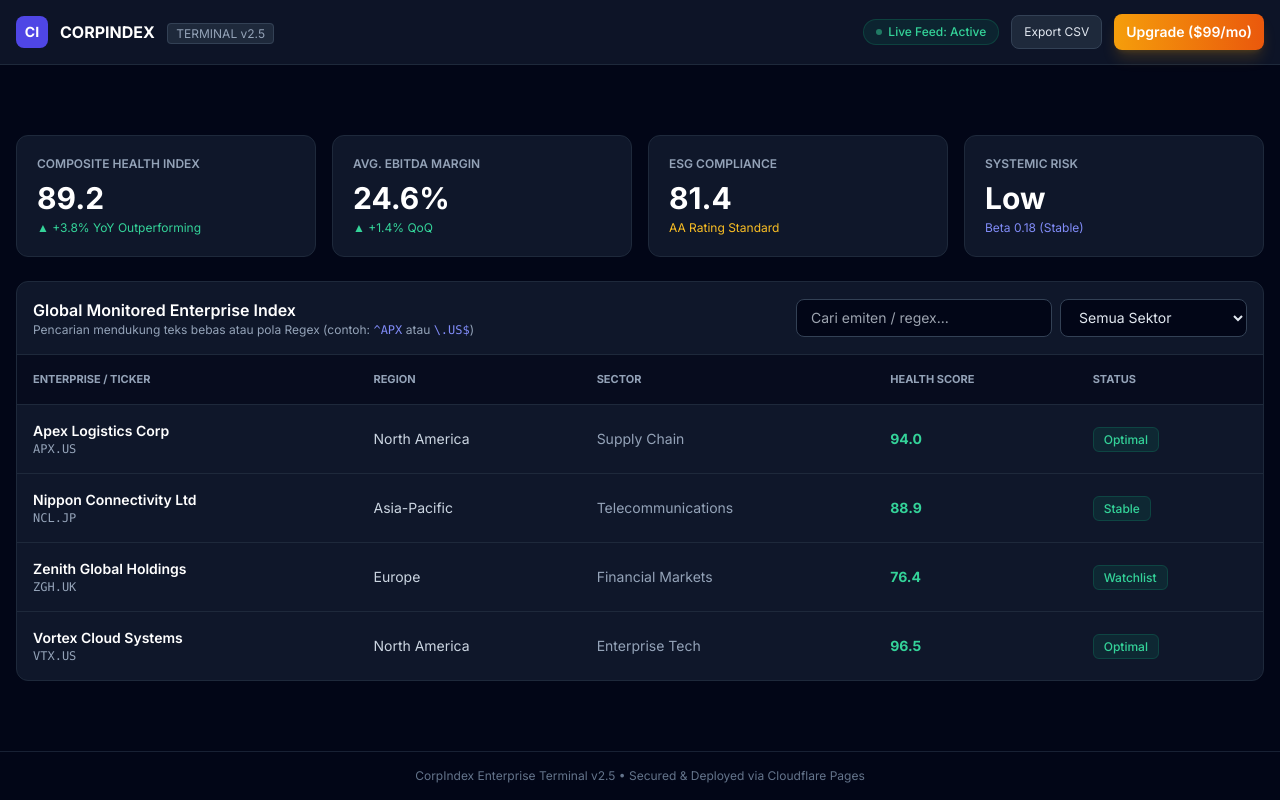
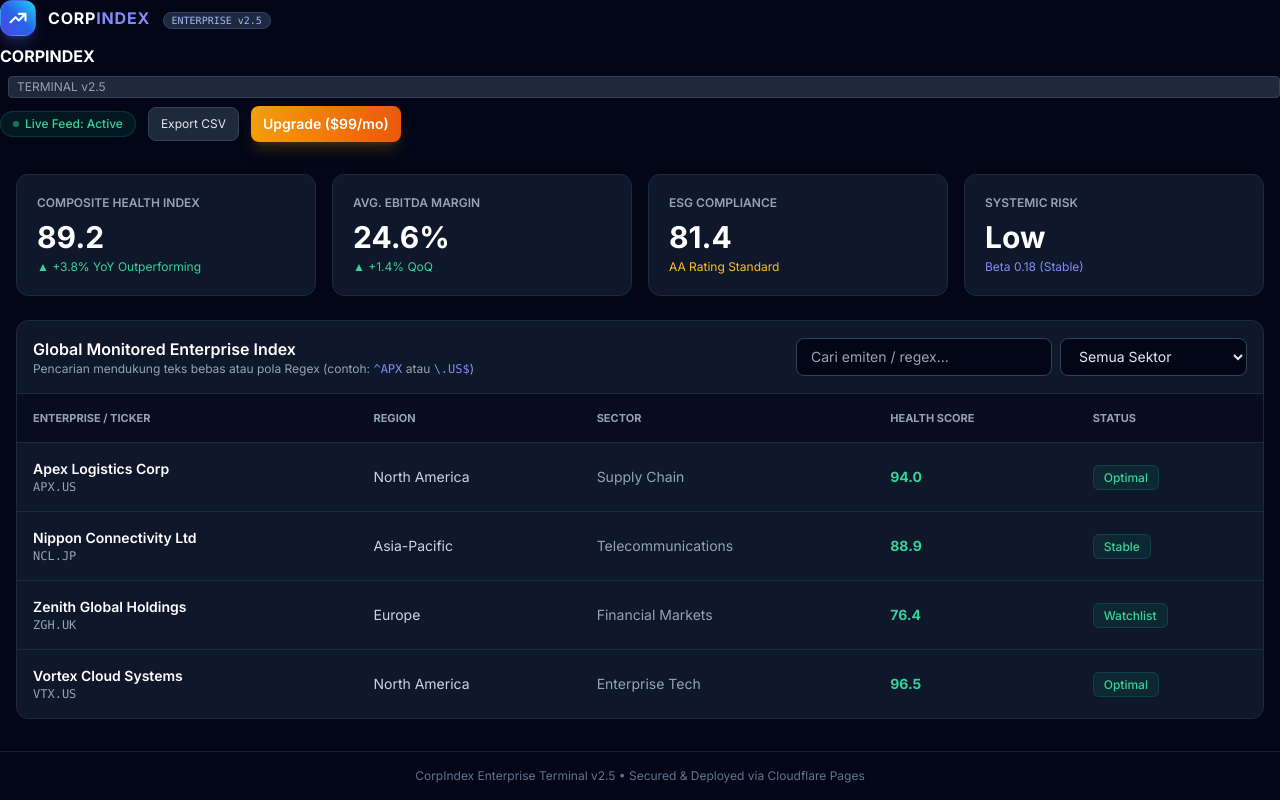
Before and after one commit to rimba-anggoro/corporate-index-dashboard, a plain HTML site: page index.html in a window 1280 px wide. Drawn offline with nearby package versions, Linux system fonts and the light colour scheme.

Commit message:
Update index.html

```diff
--- a/index.html
+++ b/index.html
@@ -12,11 +12,18 @@
 </head>
 <body class="bg-slate-950 text-slate-100 min-h-screen flex flex-col justify-between">
     <!-- Top Navigation Bar -->
-    <nav class="border-b border-slate-800 bg-slate-900/90 backdrop-blur sticky top-0 z-30">
-        <div class="max-w-7xl mx-auto px-4 h-16 flex items-center justify-between">
-            <div class="flex items-center gap-3">
-                <div class="w-8 h-8 rounded-lg bg-indigo-600 flex items-center justify-center font-bold text-white text-sm">CI</div>
-                <div>
+    <div class="flex items-center gap-3">
+    <!-- Logo Baru: Terminal Financial Gradient & Growth Icon -->
+    <div class="flex items-center justify-center w-9 h-9 rounded-xl bg-gradient-to-tr from-indigo-600 via-blue-600 to-cyan-400 shadow-lg shadow-indigo-500/30 border border-indigo-400/30">
+        <svg class="w-5 h-5 text-white" fill="none" viewBox="0 0 24 24" stroke="currentColor">
+            <path stroke-linecap="round" stroke-linejoin="round" stroke-width="2.5" d="M13 7h8m0 0v8m0-8l-8 8-4-4-6 6" />
+        </svg>
+    </div>
+    <div>
+        <span class="font-extrabold text-white tracking-wider text-base">CORP<span class="text-indigo-400">INDEX</span></span>
+        <span class="ml-2 text-[10px] px-2 py-0.5 rounded-full bg-slate-800 text-indigo-300 border border-indigo-500/30 font-mono">ENTERPRISE v2.5</span>
+    </div>
+</div>
                     <span class="font-bold text-white text-base">CORPINDEX</span>
                     <span class="ml-2 text-xs px-2 py-0.5 rounded bg-slate-800 text-slate-400 border border-slate-700">TERMINAL v2.5</span>
                 </div>
```
